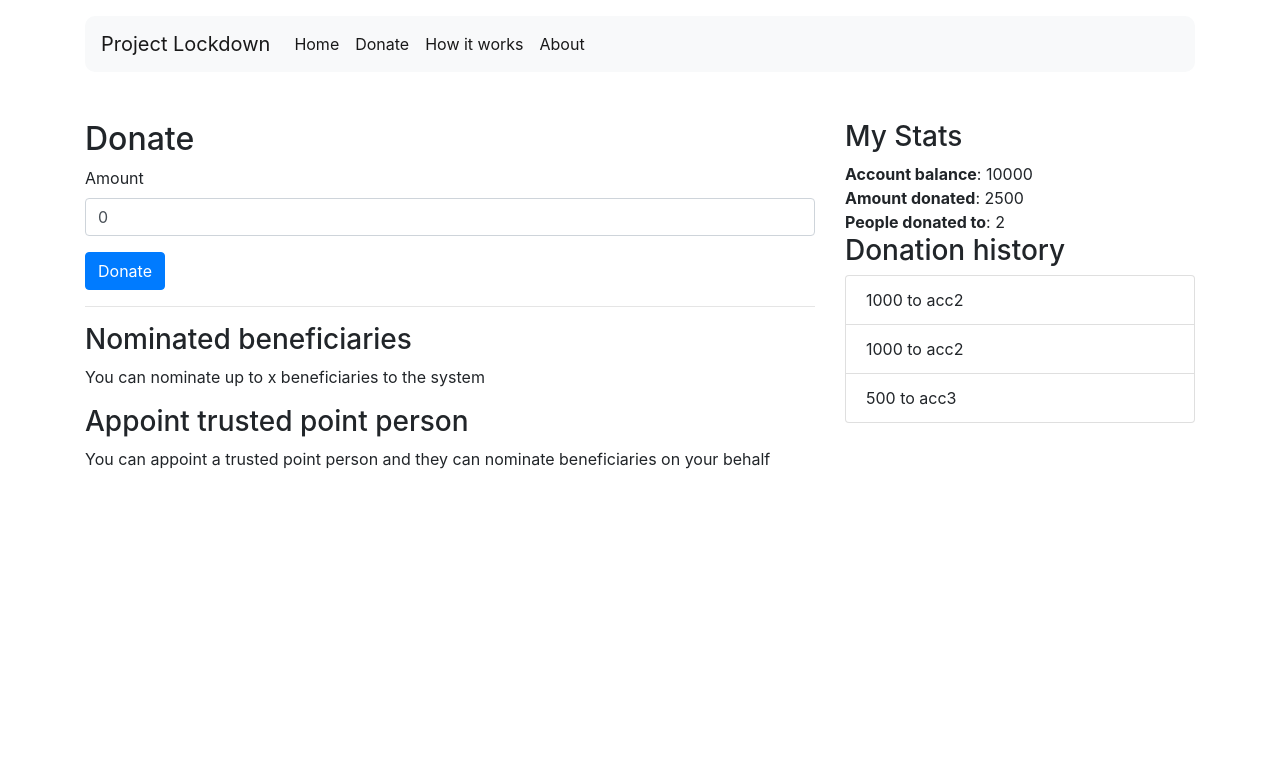
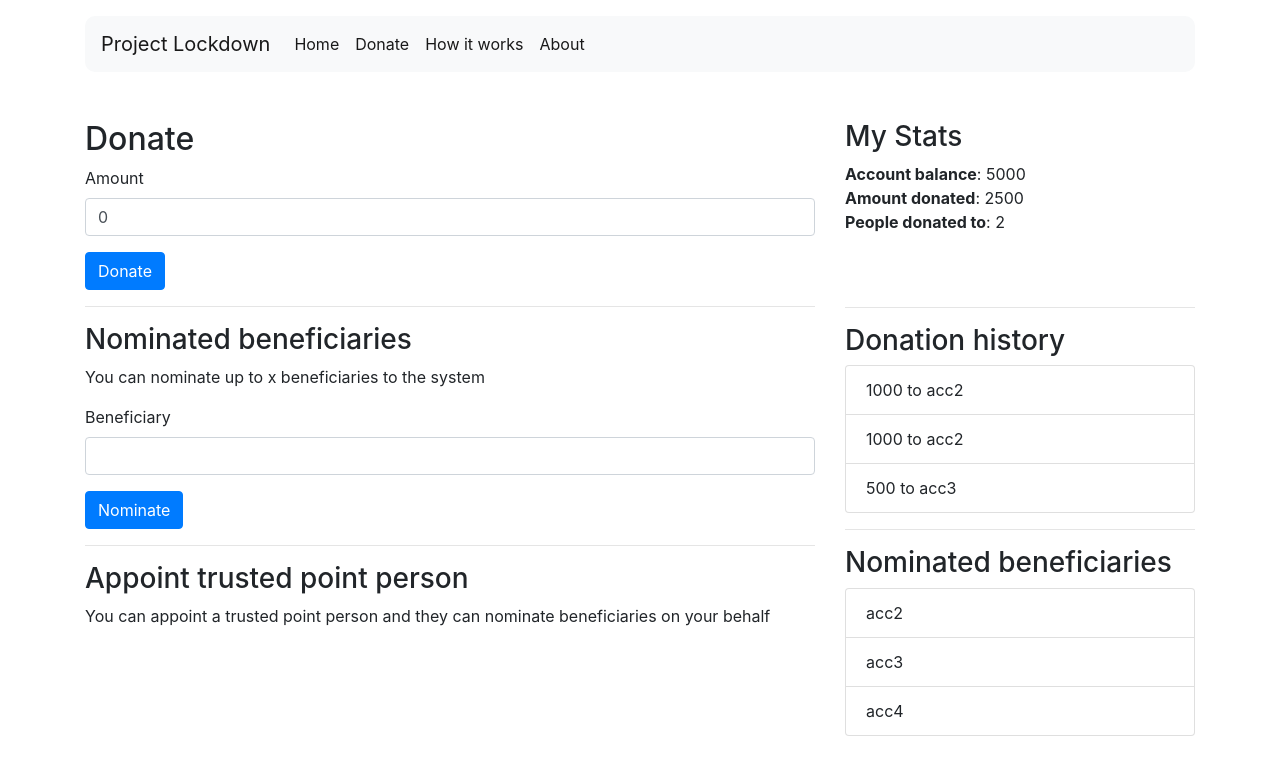
Before and after one commit to alphamanuscript/social-relief, a Vue app in the folder webapp/: page /donate in a window 1280 px wide. Shown: the top 774 px of the page. Built offline with nearby package versions, Linux system fonts and the light colour scheme.

Commit message:
Add beneficiaries to the system

```diff
--- a/webapp/src/services/account-service.ts
+++ b/webapp/src/services/account-service.ts
@@ -16,5 +16,20 @@ export const AccountService = {
     });
 
     return res.json();
+  },
+  async nominateBeneficiary(accountId: string, beneficiary: string) {
+    const payload = {
+      _id: Math.floor(Math.random() * 10000).toString(),
+      phone: beneficiary
+    };
+    const res = await fetch('http://localhost:3000/deposit', {
+      method: 'POST',
+      headers: {
+        'Content-Type': 'application/json'
+      },
+      body: JSON.stringify(payload)
+    });
+
+    return res.json();
   }
 };
--- a/webapp/src/store/index.ts
+++ b/webapp/src/store/index.ts
@@ -62,13 +62,30 @@ export default new Vuex.Store({
           from: 'acc1',
           to: 'acc3'
         },
-      ] as Transaction[]
-    }
+      ] as Transaction[],
+      beneficiaries: [
+        {
+          _id: 'acc2',
+          phone: '705975787'
+        },
+        {
+          _id: 'acc3',
+          phone: '711153086'
+        },
+        {
+          _id: 'acc4',
+          phone: '726166685'
+        },
+      ]
+    },
   },
   mutations: {
     addTransaction(state, trx) {
       state.user.transactions.push(trx);
-    }
+    },
+    addBeneficiary(state, bnf) {
+      state.user.beneficiaries.push(bnf);
+    },
   },
   getters: {
     amountDeposited: ({ user: { transactions } }) => {
@@ -82,7 +99,7 @@ export default new Vuex.Store({
         .reduce((a, b) => a + b, 0);
     },
     accountBalance: ({ user: { transactions } }) => {
-      return transactions.map(t => t.amount).reduce((a, b) => a + b, 0);
+      return transactions.map(t => t.type === 'donation' ? -1 * t.amount : t.amount).reduce((a, b) => a + b, 0);
     },
     peopleDonatedTo: ({ user: { transactions } }) => {
       const recipients = transactions.filter(t => t.type == 'donation')
@@ -92,6 +109,9 @@ export default new Vuex.Store({
     },
     donations: ({ user: { transactions } }) => {
       return transactions.filter(t => t.type == 'donation');
+    },
+    beneficiaries: ({ user: { beneficiaries } }) => {
+      return beneficiaries
     }
   },
   actions: {
@@ -99,6 +119,11 @@ export default new Vuex.Store({
       console.log('Received amount', amount);
       const trx = await AccountService.deposit(state.user.accountId, amount);
       commit('addTransaction', trx);
+    },
+    async nominateBeneficiary({ state, commit }, { beneficiary }: { beneficiary: string }) {
+      console.log('Nominated beneficiary', beneficiary);
+      const bnf = await AccountService.nominateBeneficiary(state.user.accountId, beneficiary);
+      commit('addBeneficiary', bnf);
     }
   },
   modules: {
--- a/webapp/src/views/donate.vue
+++ b/webapp/src/views/donate.vue
@@ -19,6 +19,19 @@
         <hr>
         <h3>Nominated beneficiaries</h3>
         <p>You can nominate up to x beneficiaries to the system</p>
+        <form>
+          <div class="form-group">
+            <label for="beneficiary">Beneficiary</label>
+            <input
+              v-model="beneficiary"
+              id="beneficiary"
+              type="text"
+              class="form-control"
+            >
+          </div>
+          <button type="submit" class="btn btn-primary" @click.prevent="submitBeneficiary">Nominate</button>
+        </form>
+        <hr>
         <h3>Appoint trusted point person</h3>
         <p>You can appoint a trusted point person and they can nominate
           beneficiaries on your behalf</p>
@@ -34,10 +47,18 @@
         <div>
           <b>People donated to</b>: {{ peopleDonatedTo }}
         </div>
+        <hr class="my-stats-separator">
         <h3>Donation history</h3>
         <ul class="list-group">
           <li v-for="donation in donations" class="list-group-item" :key="donation._id">
             {{ donation.amount }} to {{ donation.to }}
+          </li>
+        </ul>
+        <hr class="donation-history-separator">
+        <h3>Nominated beneficiaries</h3>
+        <ul class="list-group">
+          <li v-for="beneficiary in beneficiaries" class="list-group-item" :key="beneficiary._id">
+            {{ beneficiary._id }}
           </li>
         </ul>
       </div>
@@ -53,7 +74,8 @@ export default {
     return {
       donation: {
         amount: 0
-      }
+      },
+      beneficiary: ''
     }
   },
   computed: {
@@ -61,15 +83,28 @@ export default {
       'amountDonated',
       'accountBalance',
       'peopleDonatedTo',
-      'donations'
-    ])
+      'donations',
+      'beneficiaries'
+    ]),
   },
   methods: {
-    ...mapActions(['depositToAccount']),
+    ...mapActions(['depositToAccount', 'nominateBeneficiary']),
     submitDonation() {
       console.log('donation', this.donation);
       this.depositToAccount(this.donation);
+    },
+    submitBeneficiary() {
+      console.log('beneficiary', this.beneficiary);
+      if (this.beneficiary.length) {
+        this.nominateBeneficiary(this.beneficiary);
+      }
     }
   }
 }
 </script>
+<style lang="scss">
+  .my-stats-separator {
+    margin-top: 73px;
+  }
+
+</style>
```
